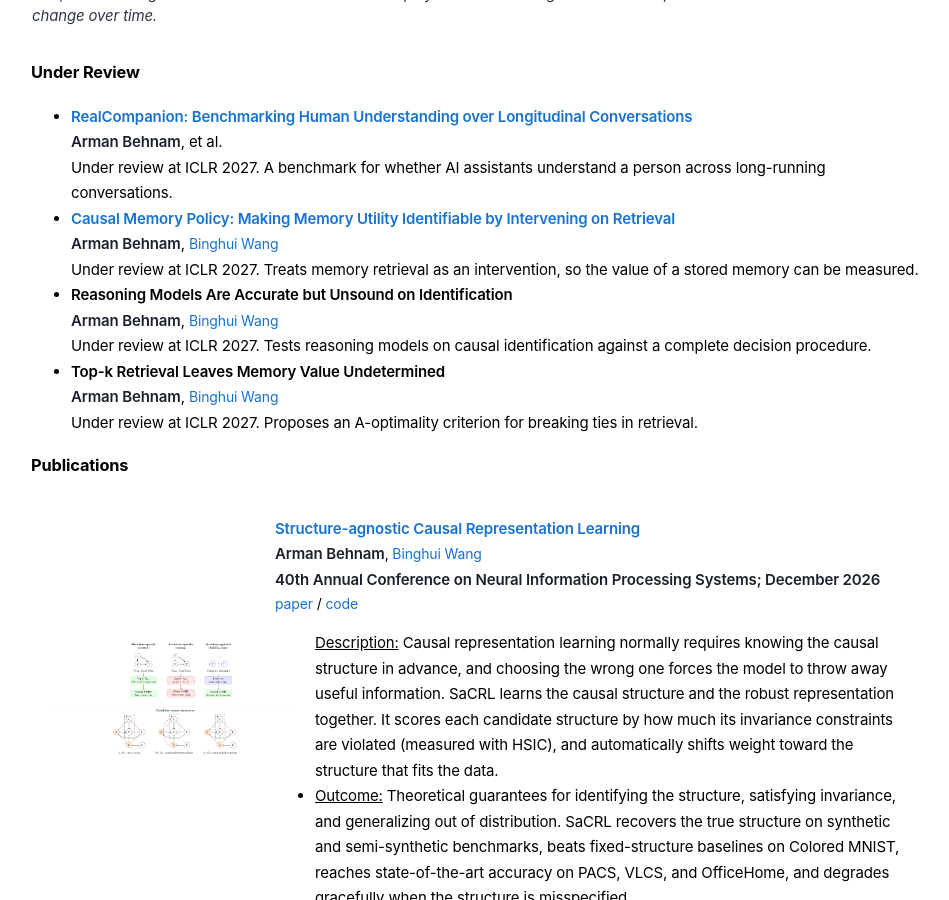
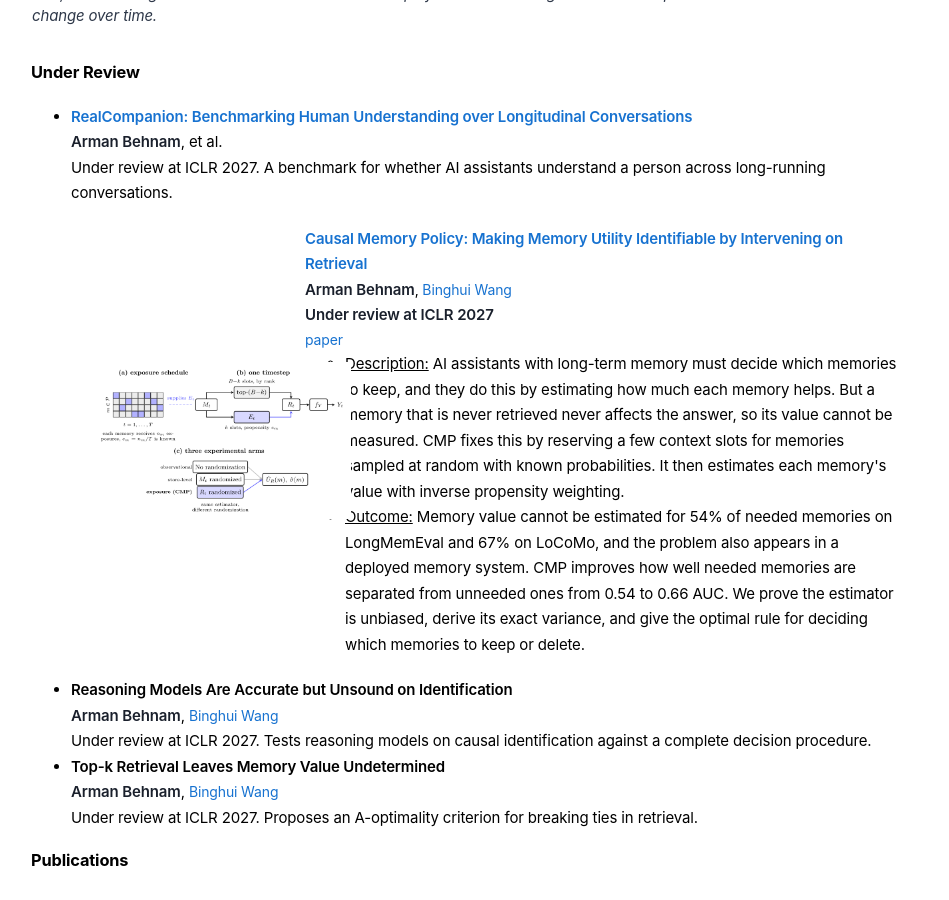
Before and after one commit to ArmanBehnam/ArmanBehnam.github.io, a Jekyll site: the page built from index.html, in a window 1280 px wide and 900 px high, scrolled down 701 px. Shown: the whole window, without its empty margins (161-1110 px from the left). Built offline with Jekyll 4.4.1, drawn with Linux system fonts in a browser that asks for light colours.

Commit message:
Add CMP paper

```diff
--- a/index.html
+++ b/index.html
@@ -99,11 +99,41 @@ Right now, I am building <b>Internal World Models</b> with the help of causal re
     <strong>Arman Behnam</strong>, et al. <!-- TODO: authors --><br>
     Under review at ICLR 2027. A benchmark for whether AI assistants understand a person across long-running conversations.
   </li>
-  <li>
-    <a href="https://arxiv.org/abs/2610.02070"><papertitle>Causal Memory Policy: Making Memory Utility Identifiable by Intervening on Retrieval</papertitle></a><br>
-    <strong>Arman Behnam</strong>, <a href="http://wangbinghui.net/">Binghui Wang</a> <!-- TODO: authors --><br>
-    Under review at ICLR 2027. Treats memory retrieval as an intervention, so the value of a stored memory can be measured.
-  </li>
+  <table style="width:100%;border:0px;border-spacing:0px;border-collapse:separate;margin-right:auto;margin-left:auto;"><tbody>
+  <tr>
+    <td style="padding:20px;width:25%;vertical-align:middle">
+      <div class="one">
+    <img src='images/cmp.png' width="260">
+      </div>
+    </td>
+    <td style="padding:20px;width:75%;vertical-align:middle">
+      <a href="https://arxiv.org/abs/2610.02070">
+    <papertitle>Causal Memory Policy: Making Memory Utility Identifiable by Intervening on Retrieval</papertitle>
+      </a>
+      <br>
+      <strong>Arman Behnam</strong>,
+      <a href="http://wangbinghui.net/">Binghui Wang</a>
+      <br>
+      <strong>Under review at ICLR 2027</strong>
+      <br>
+      <a href="https://arxiv.org/abs/2610.02070">paper</a>
+      <ul>
+    <li>
+      <u>Description:</u> AI assistants with long-term memory must decide which memories to keep,
+		and they do this by estimating how much each memory helps. But a memory that is never retrieved never affects
+		the answer, so its value cannot be measured. CMP fixes this by reserving a few context slots for memories
+		sampled at random with known probabilities. It then estimates each memory's value with inverse propensity weighting.
+    </li>
+    <li>
+      <u>Outcome:</u> Memory value cannot be estimated for 54% of needed memories on LongMemEval
+		and 67% on LoCoMo, and the problem also appears in a deployed memory system. CMP improves how well needed
+		memories are separated from unneeded ones from 0.54 to 0.66 AUC. We prove the estimator is unbiased,
+		derive its exact variance, and give the optimal rule for deciding which memories to keep or delete.
+    </li>
+      </ul>
+    </td>
+  </tr>
+    </tbody></table>
   <li>
     <papertitle>Reasoning Models Are Accurate but Unsound on Identification</papertitle><br>
     <strong>Arman Behnam</strong>, <a href="http://wangbinghui.net/">Binghui Wang</a> <!-- TODO: authors --><br>
```
Also changed, not shown: images/cmp.png (added).
